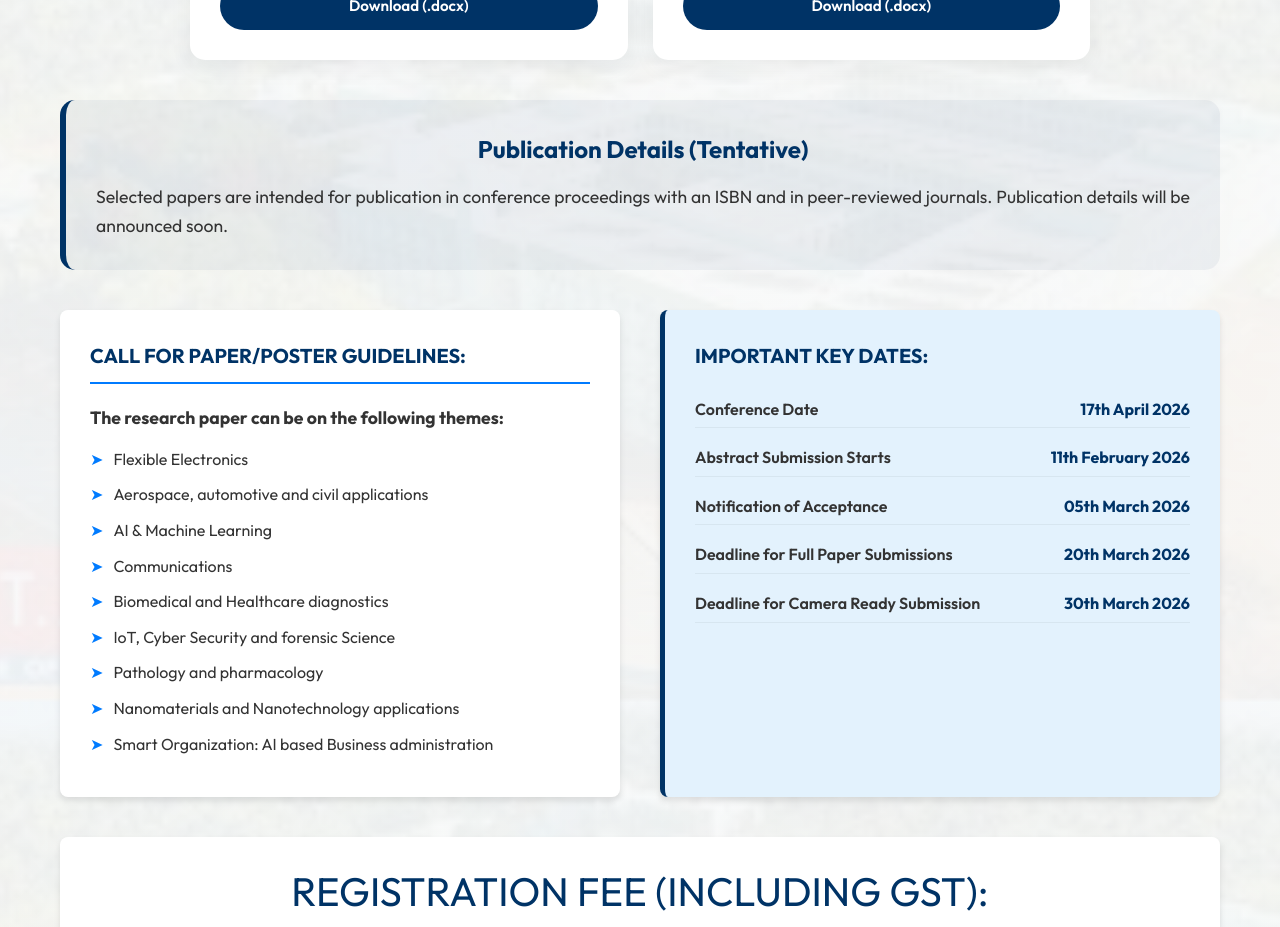
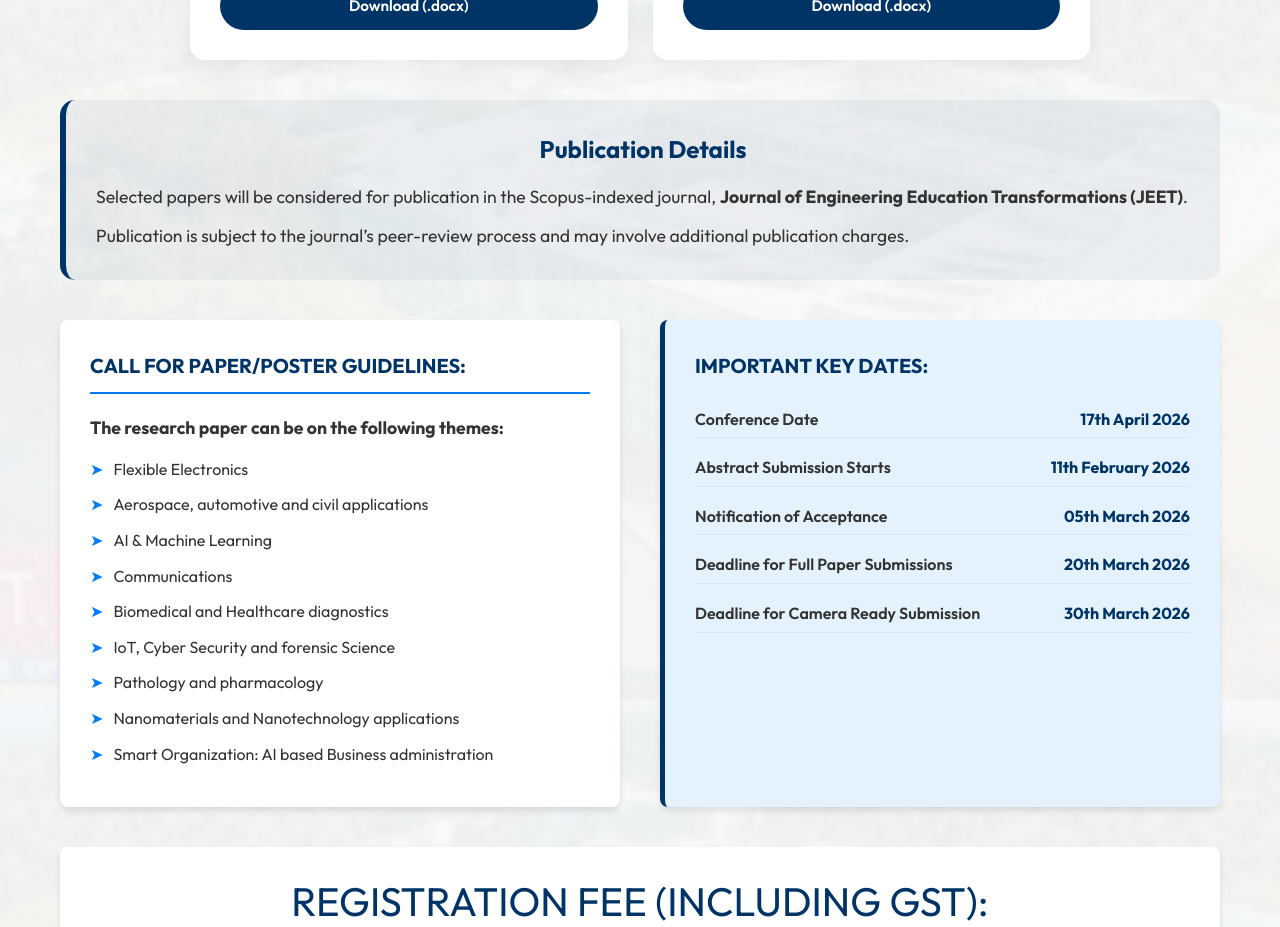
Before and after one commit to Neha-sunil/icmeet2026, a React (Vite) app: page /call-for-papers in a window 1280 px wide. Shown: the part 900-1827 px from the top of the page. Built offline with nearby package versions, Linux system fonts and the light colour scheme.

Commit message:
Update paper template and publication details

```diff
--- a/src/pages/CallForPapers.jsx
+++ b/src/pages/CallForPapers.jsx
@@ -87,8 +87,8 @@ const CallForPapers = () => {
                                 </p>
                             </div>
                             <a
-                                href="/IC MEET 2026 Paper Format.docx"
-                                download="IC_MEET_2026_Paper_Format.docx"
+                                href="/jeet_template.docx"
+                                download="jeet_template.docx"
                                 className="btn btn-primary"
                                 style={{
                                     display: 'inline-flex',
@@ -120,10 +120,15 @@ const CallForPapers = () => {
                     borderLeft: '6px solid var(--primary-blue)',
                     textAlign: 'center'
                 }}>
-                    <h3 style={{ color: 'var(--primary-blue)', marginBottom: '15px', fontSize: '1.5rem' }}>Publication Details (Tentative)</h3>
-                    <p style={{ fontSize: '1.1rem', color: '#333', lineHeight: '1.6', margin: 0 }}>
-                        Selected papers are intended for publication in conference proceedings with an ISBN and in peer-reviewed journals. Publication details will be announced soon.
-                    </p>
+                    <h3 style={{ color: 'var(--primary-blue)', marginBottom: '15px', fontSize: '1.5rem' }}>Publication Details</h3>
+                    <div style={{ fontSize: '1.1rem', color: '#333', lineHeight: '1.6', margin: 0 }}>
+                        <p style={{ marginBottom: '10px' }}>
+                            Selected papers will be considered for publication in the Scopus-indexed journal, <strong>Journal of Engineering Education Transformations (JEET)</strong>.
+                        </p>
+                        <p style={{ margin: 0 }}>
+                            Publication is subject to the journal’s peer-review process and may involve additional publication charges.
+                        </p>
+                    </div>
                 </div>
 
                 {/* Themes and Dates Grid */}
```
Also changed, not shown: 1 other file (tests, documents, lock files or other folders).
